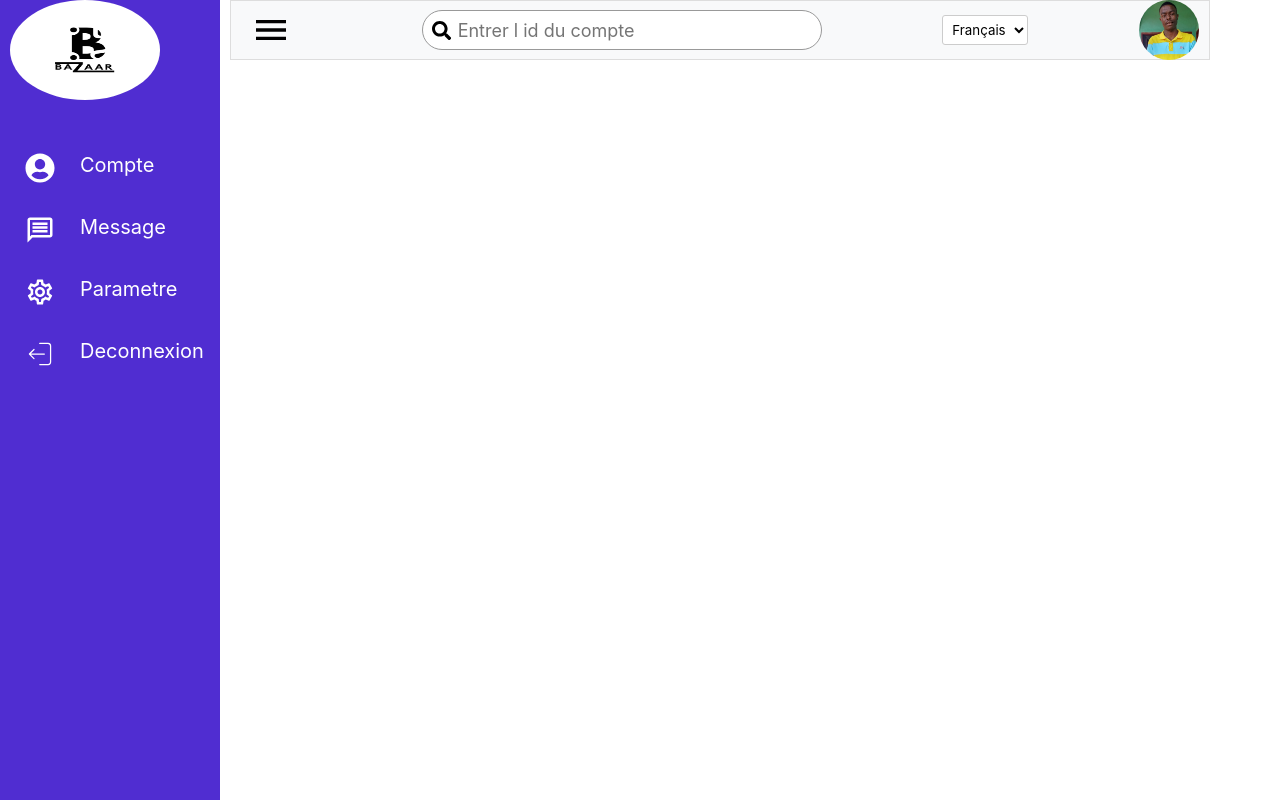
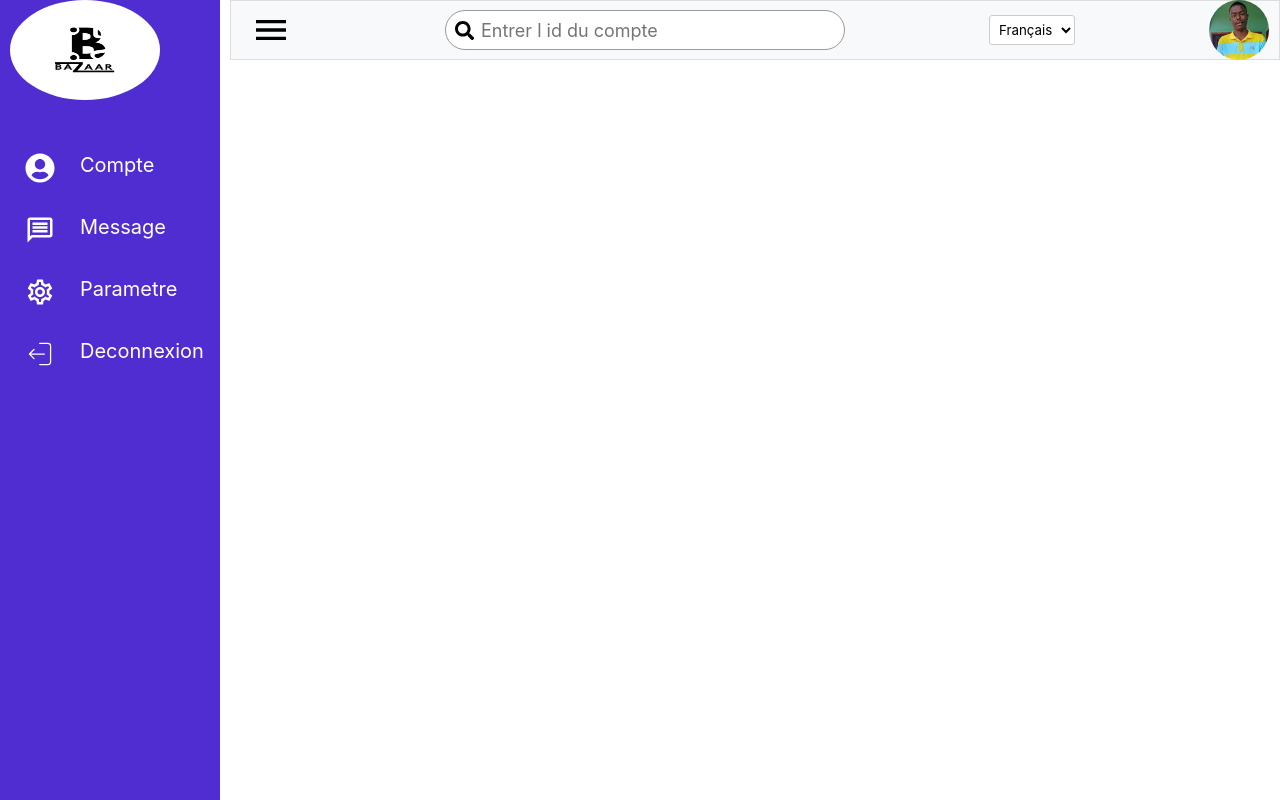
Before and after one commit to Marnol03/Bazaar, a React (Create React App) app in the folder frontend/: page / in a window 1280 px wide. Built offline with nearby package versions, Linux system fonts and the light colour scheme.

Commit message:
creation du profil

```diff
--- a/frontend/src/App.js
+++ b/frontend/src/App.js
@@ -3,7 +3,7 @@ import { BrowserRouter as Router, Routes, Route } from "react-router-dom";
 
 
 import Home from "./comp/Home";
-import Profil from "./comp/profil";
+import Profil from "./client/compte";
 import Connexion from "./comp/connexion";
 
 
--- /dev/null
+++ b/frontend/src/client/compte.js
@@ -0,0 +1,34 @@
+
+
+import '../css/compte.css';
+
+
+
+
+import Profil from '../comp/profil';
+
+function App() {
+  return (
+    <>
+      <Profil/>
+
+      <Main />
+    </>
+  );
+}
+
+
+
+
+const Main = () => {
+  return (
+    <div className='' >
+        <h1> bonjour </h1>
+    </div>
+  );
+}
+
+
+
+
+export default App;
--- a/frontend/src/comp/profil.js
+++ b/frontend/src/comp/profil.js
@@ -77,8 +77,8 @@ function App() {
 
       {/* ========================== main ======================== */}
 
-      <div ref={mainRef} className='main' >
-          <div className='topbar' >
+      <div className='main' >
+          <div ref={mainRef} className='topbar' >
               <div className='toggle' onClick={handleToggleClick} > <IoMdMenu /> </div>
 
                 {/* Recuperation du nom  */}
--- /dev/null
+++ b/frontend/src/css/compte.css
@@ -0,0 +1,3 @@
+h1{
+    align-items: center;
+}
--- a/frontend/src/css/profil.css
+++ b/frontend/src/css/profil.css
@@ -138,19 +138,39 @@ body {
 }
 
 /* ==================main============== */
+/* ==================main============== */
 
 .main {
   position: absolute;
-  width: calc(100% - 300px);
   left: 230px;
-  min-height: 100vh;
+  right: 0;
+  top: 0;
+  bottom: 0;
   background: var(--white);
   transition: 0.5s;
 }
 
 .main.active {
-  width: calc(100% - 80px);
   left: 80px;
+}
+
+.container {
+  display: flex;
+}
+
+.navigation {
+  flex: 0 0 220px; /* Ne change pas de taille */
+  height: 100%;
+  background: var(--couleur);
+  border-left: 10px solid var(--couleur);
+  transition: width 0.5s;
+  overflow: hidden;
+}
+
+.main {
+  flex: 1; /* Prend tout l'espace restant */
+  min-height: 100vh;
+  transition: 0.5s;
 }
 
 .topbar {
@@ -162,6 +182,7 @@ body {
   padding: 0 10px;
   background-color: #f8f9fa;
   border: 1px solid #ddd;
+
 }
 
 .toggle {
```
